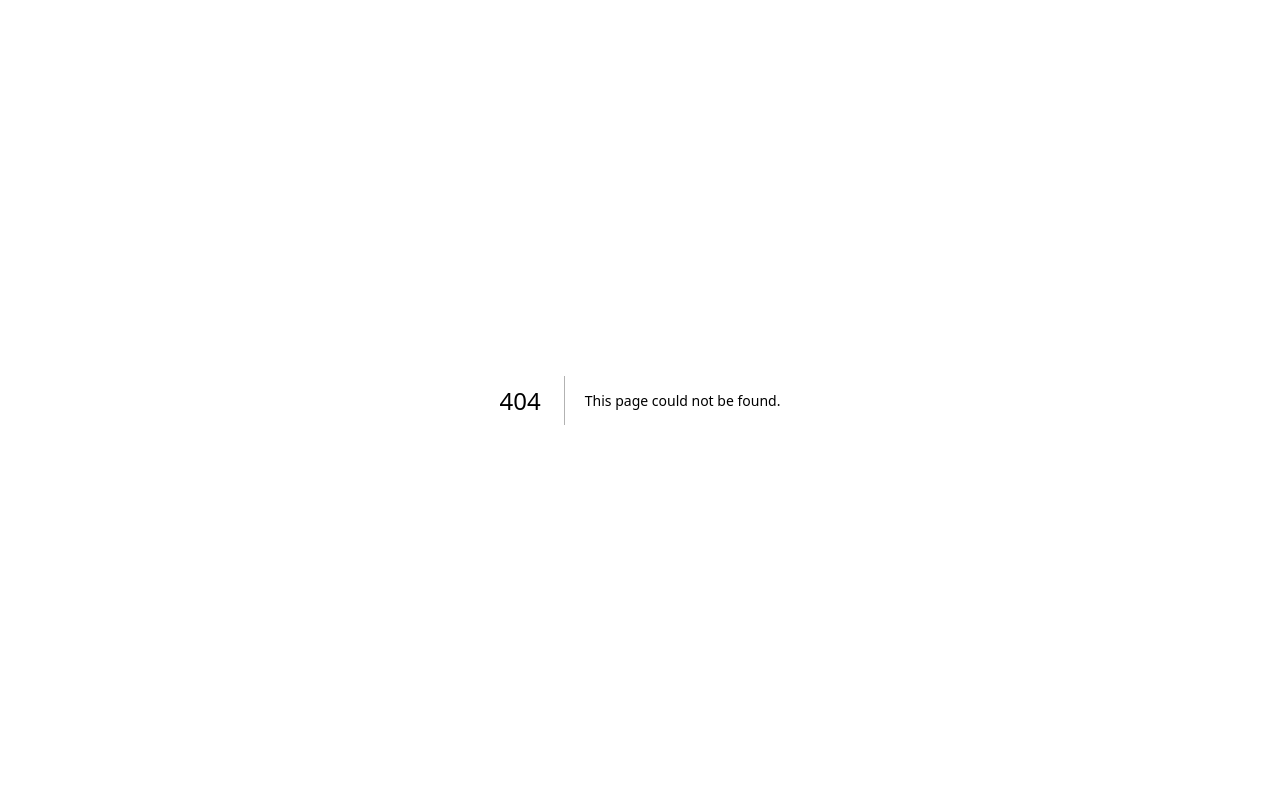
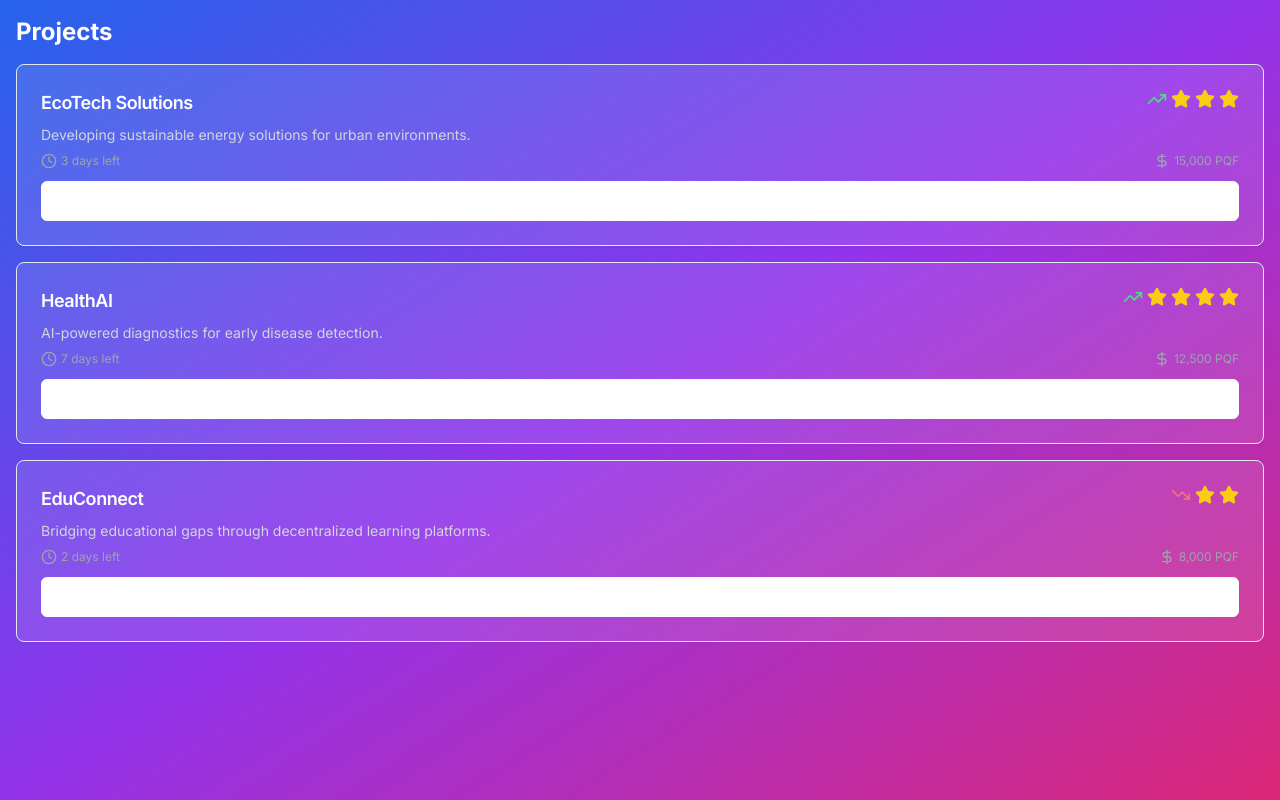
Before and after one commit to ottodevs/pb-app, a Next.js app: page /projects in a window 1280 px wide. Before the commit this address had no page. Built offline with nearby package versions, Linux system fonts and the light colour scheme.

Commit message:
feat: projects page

```diff
--- /dev/null
+++ b/src/app/projects/page.tsx
@@ -0,0 +1,105 @@
+import React from 'react'
+import { Card, CardContent, CardHeader, CardTitle } from '@/components/ui/card'
+import { Button } from '@/components/ui/button'
+import { Badge } from '@/components/ui/badge'
+import { TrendingUp, TrendingDown, Star, Clock, DollarSign } from 'lucide-react'
+
+interface ProjectCardProps {
+    project: {
+        name: string
+        description: string
+        timeLeft: string
+        totalRaised: string
+        trend: string
+        popularity: number
+    }
+}
+
+const ProjectCard = ({ project }: ProjectCardProps) => {
+    const { name, description, timeLeft, totalRaised, trend, popularity } = project
+
+    return (
+        <Card className='mb-4 overflow-hidden bg-white bg-opacity-10 text-white transition-all duration-300 hover:bg-opacity-20'>
+            <CardHeader className='pb-2'>
+                <div className='flex items-start justify-between'>
+                    <CardTitle className='text-lg font-semibold'>{name}</CardTitle>
+                    <div className='flex space-x-1'>
+                        {trend === 'up' && <TrendingUp className='h-5 w-5 text-green-400' />}
+                        {trend === 'down' && <TrendingDown className='h-5 w-5 text-red-400' />}
+                        {[...Array(popularity)].map((_, i) => (
+                            <Star key={i} className='h-5 w-5 text-yellow-400' fill='currentColor' />
+                        ))}
+                    </div>
+                </div>
+            </CardHeader>
+            <CardContent>
+                <p className='mb-2 text-sm text-gray-300'>{description}</p>
+                <div className='flex items-center justify-between text-xs text-gray-400'>
+                    <div className='flex items-center'>
+                        <Clock className='mr-1 h-4 w-4' />
+                        {timeLeft}
+                    </div>
+                    <div className='flex items-center'>
+                        <DollarSign className='mr-1 h-4 w-4' />
+                        {totalRaised} PQF
+                    </div>
+                </div>
+                <Button
+                    variant='outline'
+                    className='mt-3 w-full border-white text-white transition-colors duration-300 hover:bg-white hover:text-blue-600'>
+                    View Details
+                </Button>
+            </CardContent>
+        </Card>
+    )
+}
+
+const ProjectsScreen = () => {
+    const projects = [
+        {
+            id: 1,
+            name: 'EcoTech Solutions',
+            description: 'Developing sustainable energy solutions for urban environments.',
+            timeLeft: '3 days left',
+            totalRaised: '15,000',
+            trend: 'up',
+            popularity: 3,
+        },
+        {
+            id: 2,
+            name: 'HealthAI',
+            description: 'AI-powered diagnostics for early disease detection.',
+            timeLeft: '7 days left',
+            totalRaised: '12,500',
+            trend: 'up',
+            popularity: 4,
+        },
+        {
+            id: 3,
+            name: 'EduConnect',
+            description: 'Bridging educational gaps through decentralized learning platforms.',
+            timeLeft: '2 days left',
+            totalRaised: '8,000',
+            trend: 'down',
+            popularity: 2,
+        },
+        // Add more projects as needed
+    ]
+
+    return (
+        <div className='flex h-screen flex-col bg-gradient-to-br from-blue-600 via-purple-600 to-pink-600 text-white'>
+            <main className='animate-fadeIn flex-grow overflow-y-auto p-4'>
+                <h1 className='mb-4 text-2xl font-bold'>Projects</h1>
+                <div className='space-y-4'>
+                    {projects.map(project => (
+                        <ProjectCard key={project.id} project={project} />
+                    ))}
+                </div>
+            </main>
+
+            {/* Navigation bar component would go here */}
+        </div>
+    )
+}
+
+export default ProjectsScreen
```
